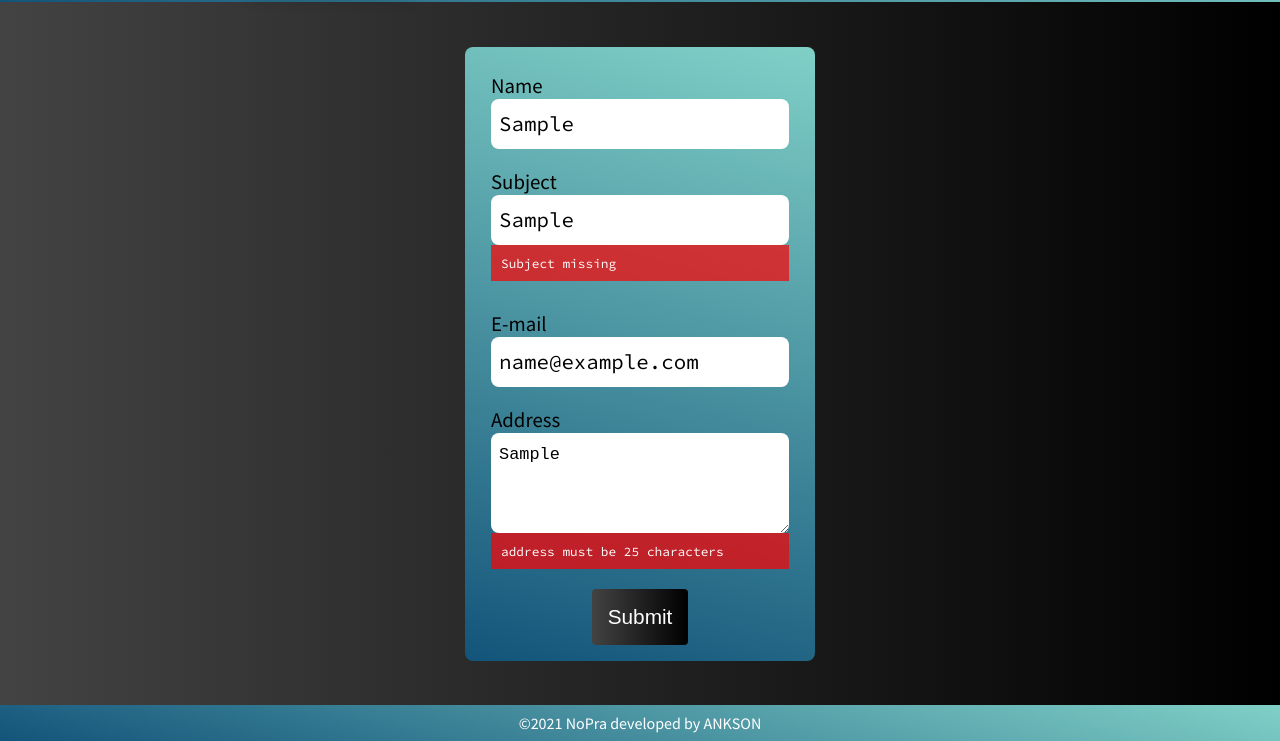
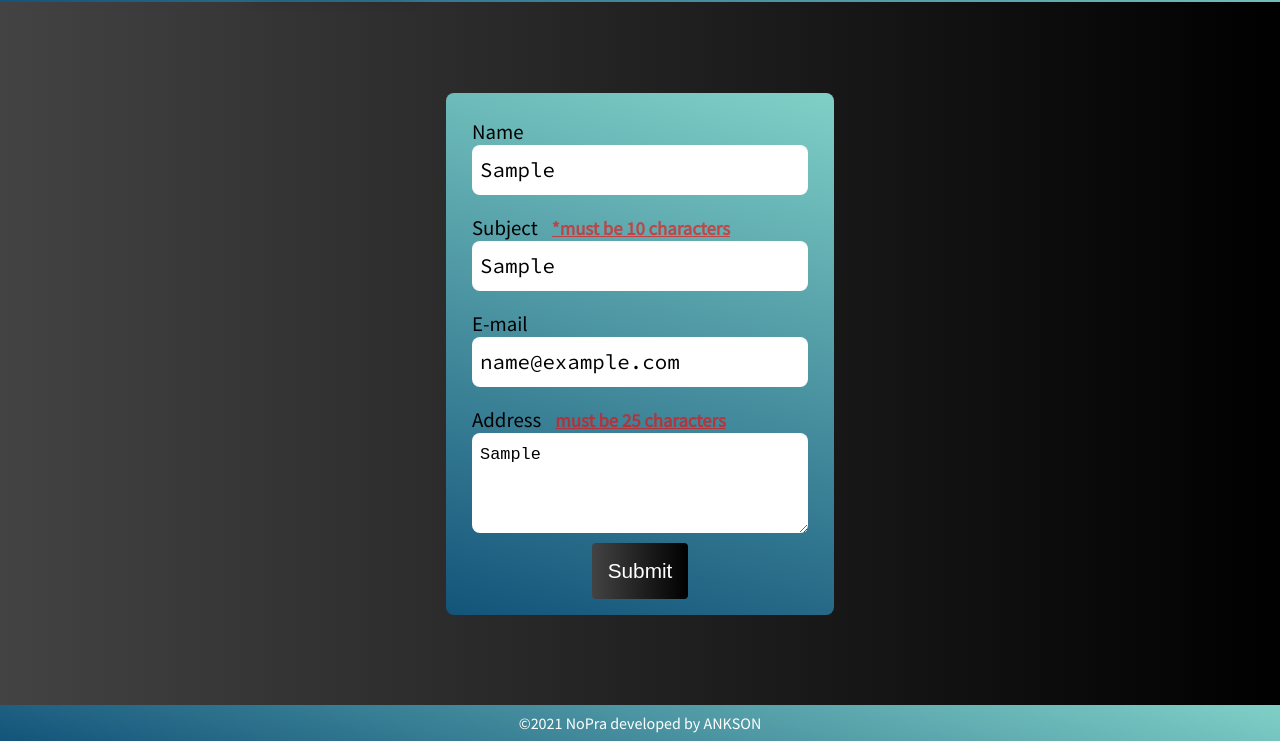
Before and after one commit to aktson/ankit-soni-js1-ca, a plain HTML site: page contact.html in a window 1280 px wide. Both pictures are taken after typing "Sample", "Sample", "name@example.com", "Sample" into the empty fields and a click on the button "Submit". Shown: the part 59-800 px from the top of the page. Drawn offline with Linux system fonts and the light colour scheme; a web font is replaced by a local one.

Commit message:
function to check required added

```diff
--- a/contact.html
+++ b/contact.html
@@ -20,24 +20,33 @@
       <div class="msg-container"></div>
       <form>
         <div>
-          <label for="name">Name</label>
+          <label for="name">
+            Name
+            <span class="name-span"></span>
+          </label>
+
           <input type="text" id="name" />
-          <span class="name-span"></span>
         </div>
         <div>
-          <label for="subject">Subject</label>
+          <label for="subject">
+            Subject
+            <span class="subject-span"></span>
+          </label>
           <input type="text" id="subject" />
-          <span class="subject-span"></span>
         </div>
         <div>
-          <label for="email">E-mail</label>
+          <label for="email">
+            E-mail
+            <span class="email-span"></span>
+          </label>
           <input type="email" id="email" />
-          <span class="email-span"></span>
         </div>
         <div>
-          <label for="address">Address</label>
+          <label for="address">
+            Address
+            <span class="address-span"></span>
+          </label>
           <textarea name="text" cols="30" rows="4" id="address"></textarea>
-          <span class="address-span"></span>
         </div>
         <button type="submit">Submit</button>
       </form>
--- a/css/style.css
+++ b/css/style.css
@@ -128,10 +128,11 @@ nav ul li a:hover {
   width: 100%;
 }
 .error {
-  background-color: rgba(255, 0, 0, 0.7);
   padding: 10px;
-  color: white;
-  font-size: 0.8em;
+  color: rgba(255, 0, 0, 0.6);
+  text-decoration: underline;
+  font-weight: bold;
+  font-size: 0.9em;
   margin-bottom: 10px;
 }
 .success {
@@ -146,7 +147,7 @@ nav ul li a:hover {
 }
 /* contact page */
 form {
-  width: 350px;
+  max-width: 400px;
   font-family: "Source Sans Pro", sans-serif;
   background: var(--bg-secondary);
   padding: 16px;
@@ -192,9 +193,7 @@ label {
 form {
   margin: 0 auto;
 }
-form > span {
-  font-size: 0.2em;
-}
+
 /* details page */
 
 .result {
@@ -232,6 +231,6 @@ form > span {
     max-width: 350px;
   }
   .container {
-    grid-template-columns: repeat(2, 1fr);
+    grid-template-columns: auto;
   }
 }
--- a/js/contact.js
+++ b/js/contact.js
@@ -21,35 +21,42 @@ form.addEventListener("submit", checkInputData);
 
 function checkInputData(e) {
         e.preventDefault();
+        checkRequired(name.value, nameSpan, "*name missng")
+        checkRequired(checkLength(subject.value, 10), subjectSpan, "*must be 10 characters")
+        checkRequired(checkLength(address.value, 25), addressSpan, "must be 25 characters")
+        checkRequired(checkEmail(email.value), emailSpan, "*please enter valid email..")
 
-        if (!name.value) {
-            nameSpan.innerHTML = showMessage(`Name missing`,"error");
-        }
-        else {
-            nameSpan.innerHTML = "";
-        }
-        if (!checkLength(subject.value, 10)) {
-            subjectSpan.innerHTML = showMessage(`Subject missing`,"error");
-        }
-        else {
-            subjectSpan.innerHTML = "";
-        }
-        if (!checkEmail(email.value)) {
-                emailSpan.innerHTML = showMessage(`not a valid email`,"error");
-        }
-        else {
-            emailSpan.innerHTML = "";
-        }
-        if (!checkLength(address.value, 25)) {
-            addressSpan.innerHTML = showMessage(`address must be 25 characters`,"error");
-        }
-        else {
-            addressSpan.innerHTML = "";
-        }
+
+        // if (!name.value) {
+        //     nameSpan.innerHTML = showMessage(`Name missing`,"error");
+        // }
+        // else {
+        //     nameSpan.innerHTML = "";
+        // }
+        // if (!checkLength(subject.value, 10)) {
+        //     subjectSpan.innerHTML = showMessage(`Subject missing`,"error");
+        // }
+        // else {
+        //     subjectSpan.innerHTML = "";
+        // }
+        // if (!checkEmail(email.value)) {
+        //         emailSpan.innerHTML = showMessage(`not a valid email`,"error");
+        // }
+        // else {
+        //     emailSpan.innerHTML = "";
+        // }
+        // if (!checkLength(address.value, 25)) {
+        //     addressSpan.innerHTML = showMessage(`address must be 25 characters`,"error");
+        // }
+        // else {
+        //     addressSpan.innerHTML = "";
+        // }
 
         if (name.value && checkLength(subject.value, 10) && checkEmail(email.value) && checkLength(address.value, 25))  {
             msgContainer.innerHTML = showMessage("Success! Form has passed validation","success")
             form.reset();
+
+
         }
 }
 
@@ -64,7 +71,7 @@ function checkLength(name, len) {
 };
 
 
-//display error
+//display message
 function showMessage(msg, className) {
     return `<p class= "${className}">${msg}</p>`
 };
@@ -75,3 +82,15 @@ function checkEmail (email) {
     const checkedEmail = re.test(email);
     return checkedEmail
 }
+
+// checkRequired
+function checkRequired (item, errorSpan, msg) {
+    if (!item) {
+        errorSpan.innerHTML = msg;
+        errorSpan.classList.add("error");
+    }
+    else {
+        errorSpan.innerHTML = "";
+        errorSpan.classList.remove("error");
+    }
+}
--- a/js/detail.js
+++ b/js/detail.js
@@ -19,8 +19,7 @@ async function getData() {
 
 		const fetchUrl = await fetch(url,options);
 		const data = await fetchUrl.json();
-console.log(resultContainer.classList)
-		console.log(data)
+
 
         //function to remove gif
         const intervalId = setInterval(removeGif, 500);
--- a/js/index.js
+++ b/js/index.js
@@ -20,8 +20,6 @@ async function getData() {
 
 		divContainer.innerHTML = "";
 
-		console.log(data)
-
 		const intervalId = setInterval(removeGif, 1000);
 		//function to remove loading gif after
 		function removeGif() {
@@ -40,8 +38,6 @@ async function getData() {
 	}
 	catch(error) {
 		errorContainer.innerHTML = showError(`Opps...Something went wrong ${error}`);
-		console.log(error)
-
 	}
 }
 
```
